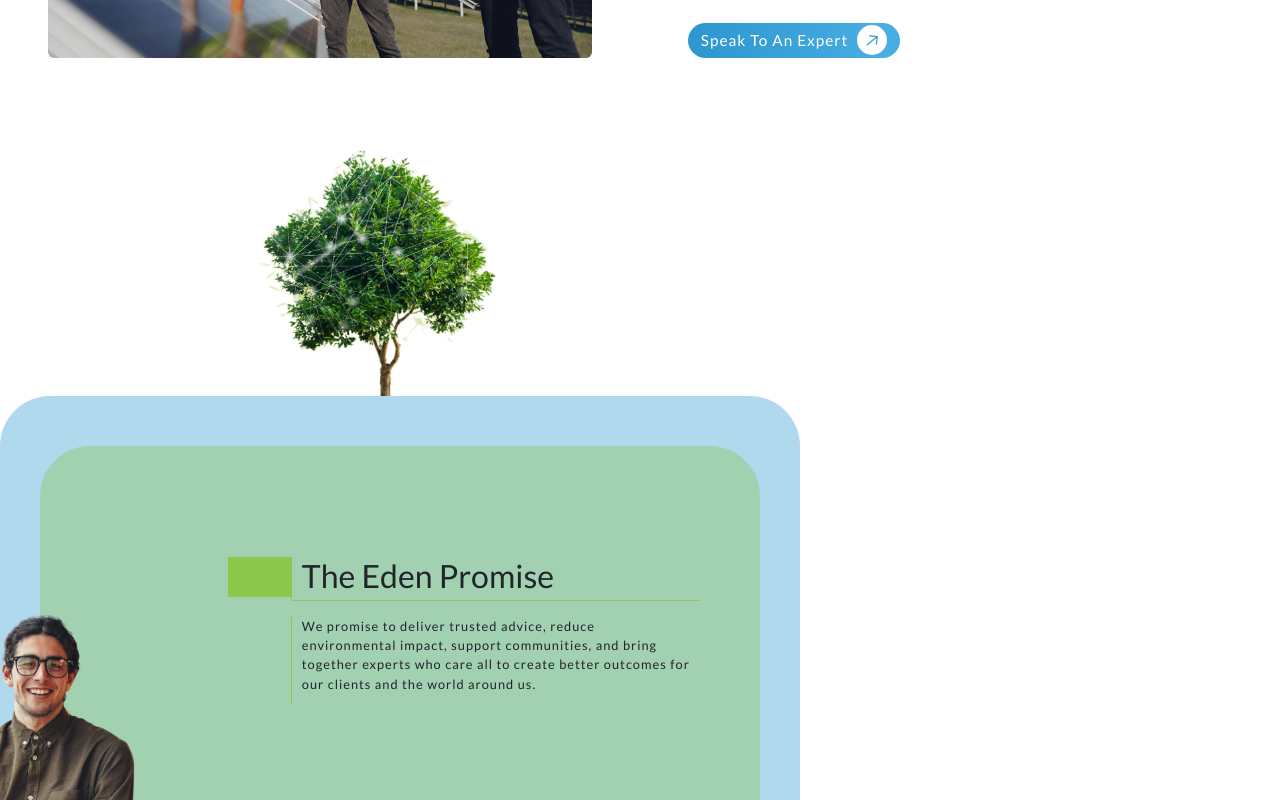
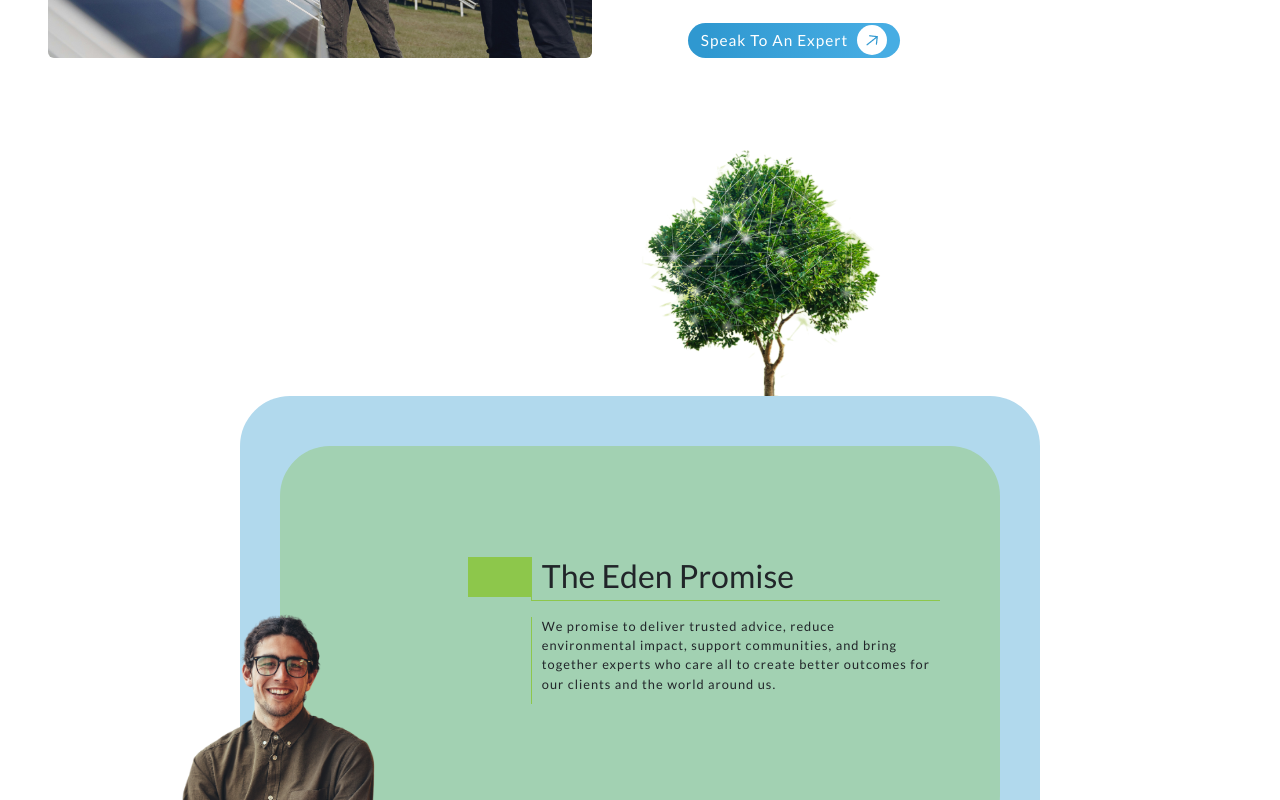
Before and after one commit to simran-vopro/eden-new, a React (Vite) app: page /about in a window 1280 px wide. Shown: the part 3360-4160 px from the top of the page. Built offline with nearby package versions, Linux system fonts and the light colour scheme.

Commit message:
resolved issue

```diff
--- a/src/screens/about.jsx
+++ b/src/screens/about.jsx
@@ -573,7 +573,7 @@
         </div>
       </section>
 
-      <div id="vision-about mb-5">
+      <div id="vision-about">
         <div className="tree-wrapper">
           <img src={images.tree} className="tree" alt="tree" />
         </div>
```
